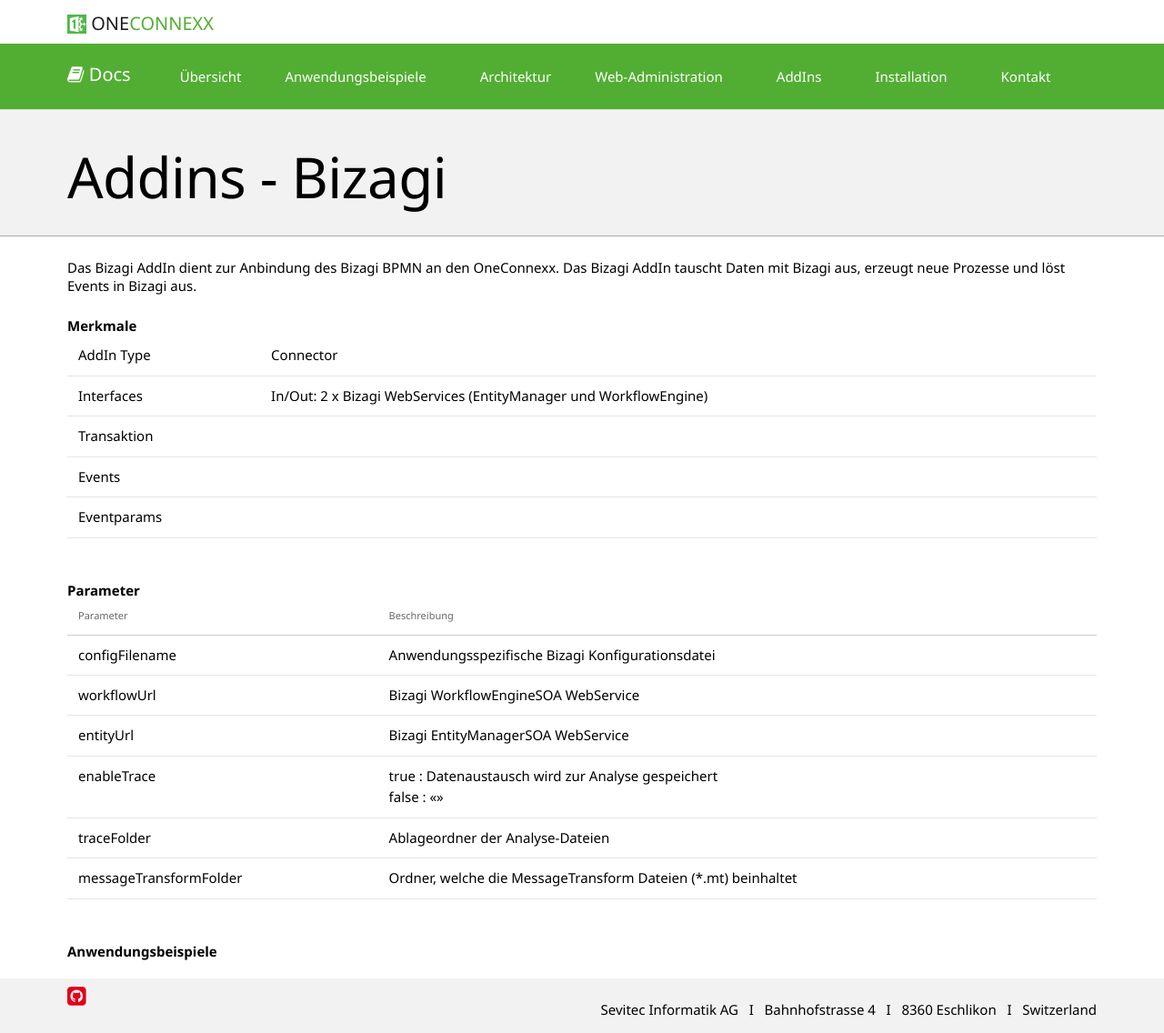
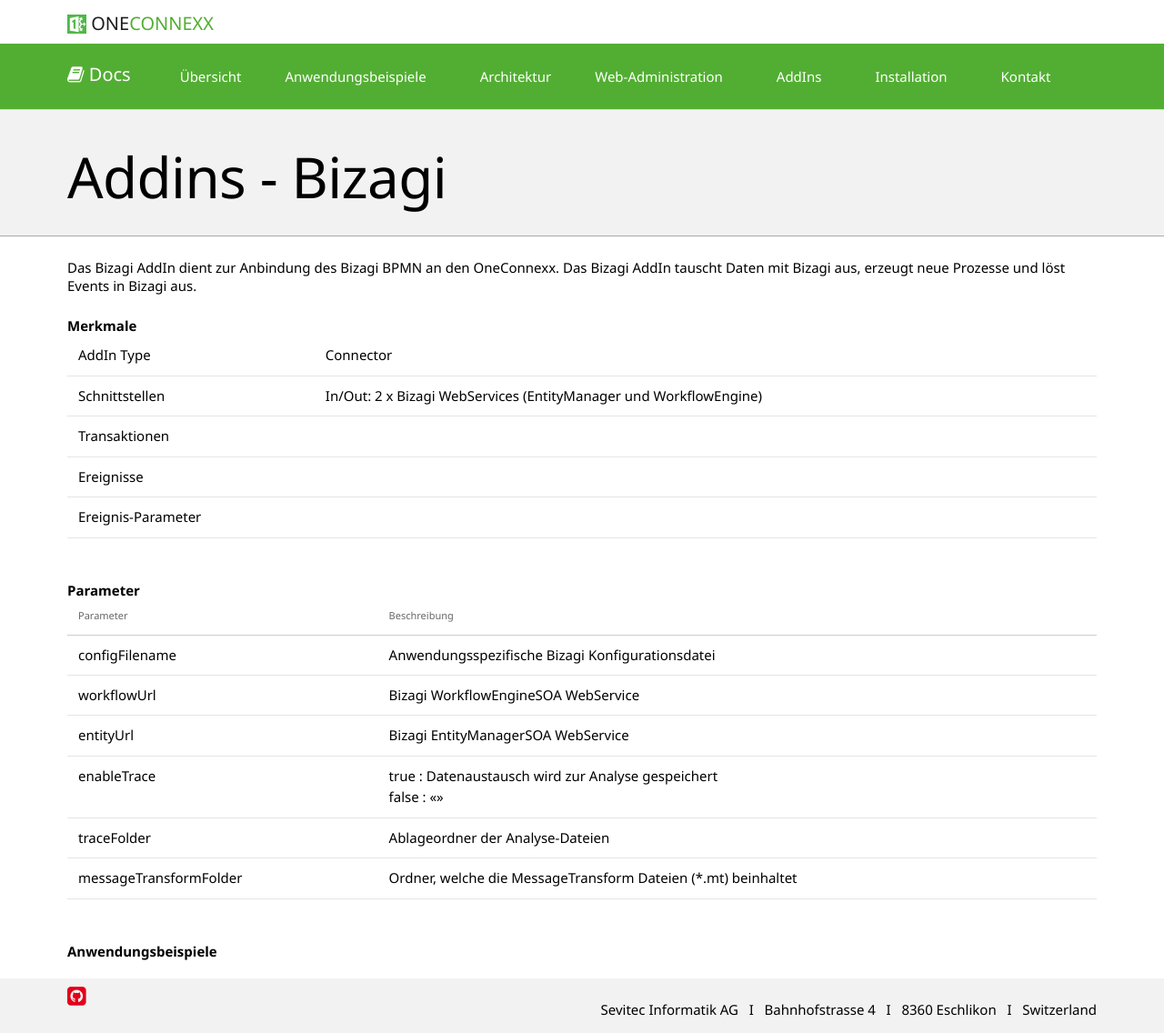
Before and after one commit to primesoft-group/oneconnexx-docs, a Jekyll site: the page built from _pages/addins/de/bizagi.md, in a window 1280 px wide. Shown: the whole page at 91% size. Built offline with Jekyll 4.4.1, drawn with Linux system fonts in a browser that asks for light colours; nearby versions of some CDN libraries; some web fonts are replaced.

Commit message:
content changed

```diff
--- a/_pages/addins/de/bizagi.md
+++ b/_pages/addins/de/bizagi.md
@@ -11,11 +11,10 @@
 {:.table .table-striped}
 | --- | --- |
 | AddIn Type | Connector |
-| Interfaces | In/Out: 2 x Bizagi WebServices (EntityManager und WorkflowEngine) |
-| Transaktion |  |
-| Events |  |
-| Eventparams |  |
-
+| Schnittstellen | In/Out: 2 x Bizagi WebServices (EntityManager und WorkflowEngine) |
+| Transaktionen |  |
+| Ereignisse |  |
+| Ereignis-Parameter |  |
 
 __Parameter__
 
```
